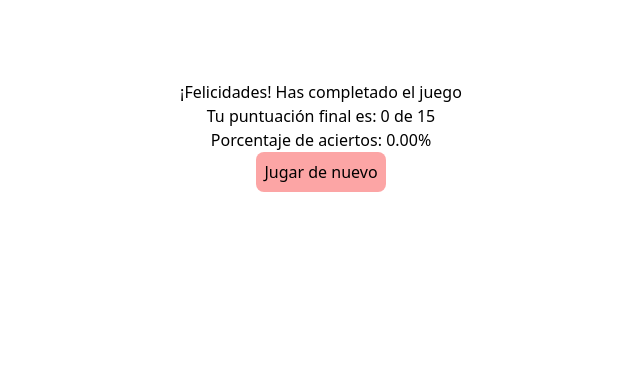
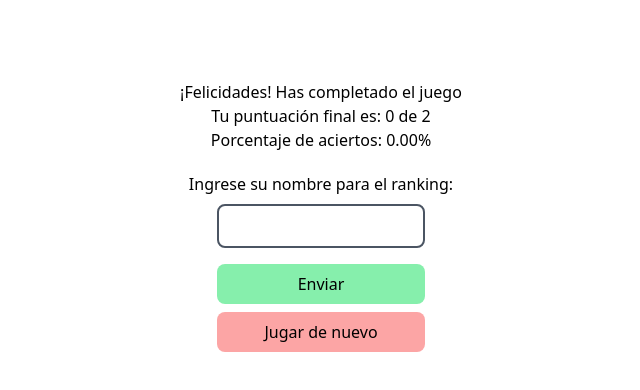
Before and after one commit to ByronDein/PokemonGameReact, a React (Vite) app: page /score in a window 1280 px wide. Shown: the top 390 px of the page, without its empty margins (319-959 px from the left). Built offline with nearby package versions, Linux system fonts and the light colour scheme.

Commit message:
add some buttons and styles to finalscore page

```diff
--- a/src/contexts/ScoreContext.jsx
+++ b/src/contexts/ScoreContext.jsx
@@ -6,7 +6,7 @@ export const ScoreContext = createContext();
 
 export const ScoreProvider = ({children}) => {
     const [score, setScore] = useState(0)
-    const [quantityOfQuestions, setquantityOfQuestions] = useState(15)
+    const [quantityOfQuestions, setquantityOfQuestions] = useState(2)
 
     return (
         <ScoreContext.Provider value={{score, setScore, quantityOfQuestions, setquantityOfQuestions}}>
--- a/src/pages/FinalScore.jsx
+++ b/src/pages/FinalScore.jsx
@@ -10,12 +10,22 @@ const FinalScore = () => {
         navigate('/');
     }
 
+    const saveScore = () => {
+        // Implementar función para guardar el score en el backend
+        console.log('Guardando score');
+    }
+
     return (
         <div className="flex flex-col justify-center items-center mt-20">
             <h2>¡Felicidades! Has completado el juego</h2>
             <h3>Tu puntuación final es: {score} de {quantityOfQuestions}</h3>
             <h4>Porcentaje de aciertos: {((score / quantityOfQuestions) * 100).toFixed(2)}%</h4>
-            <button className="p-2 bg-red-300 rounded-lg" onClick={newGame}>Jugar de nuevo</button>
+            <label className="mt-5 ">
+            Ingrese su nombre para el ranking:
+            </label>
+            <input type="text" className="p-2 w-52 my-2 border-2 border-gray-600 rounded-lg" />
+            <button className="p-2 w-52 my-2 bg-green-300 rounded-lg" onClick={()=> saveScore()}>Enviar</button>
+            <button className="p-2 w-52 bg-red-300 rounded-lg" onClick={newGame}>Jugar de nuevo</button>
         </div>
     )
 }
```
Also changed, not shown: .yarnrc.yml (added), 1 other file (tests, documents, lock files or other folders).
